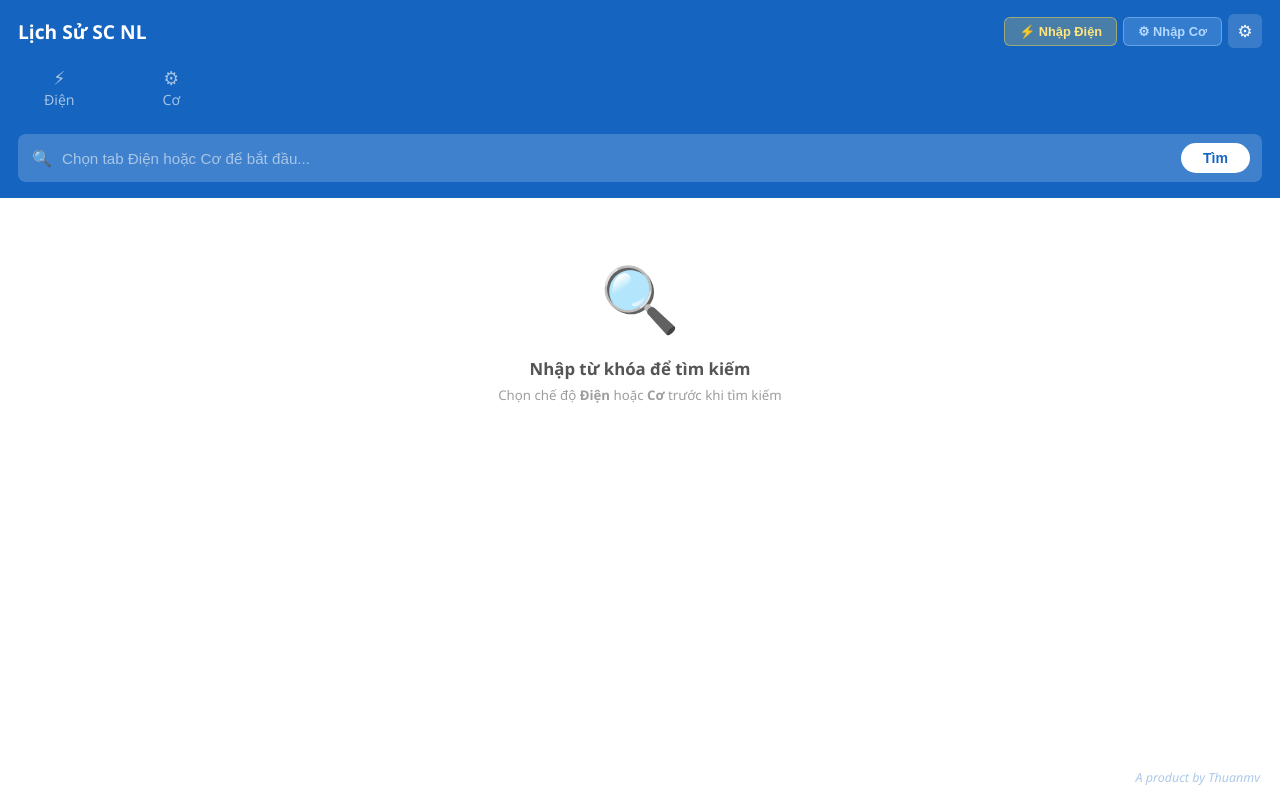
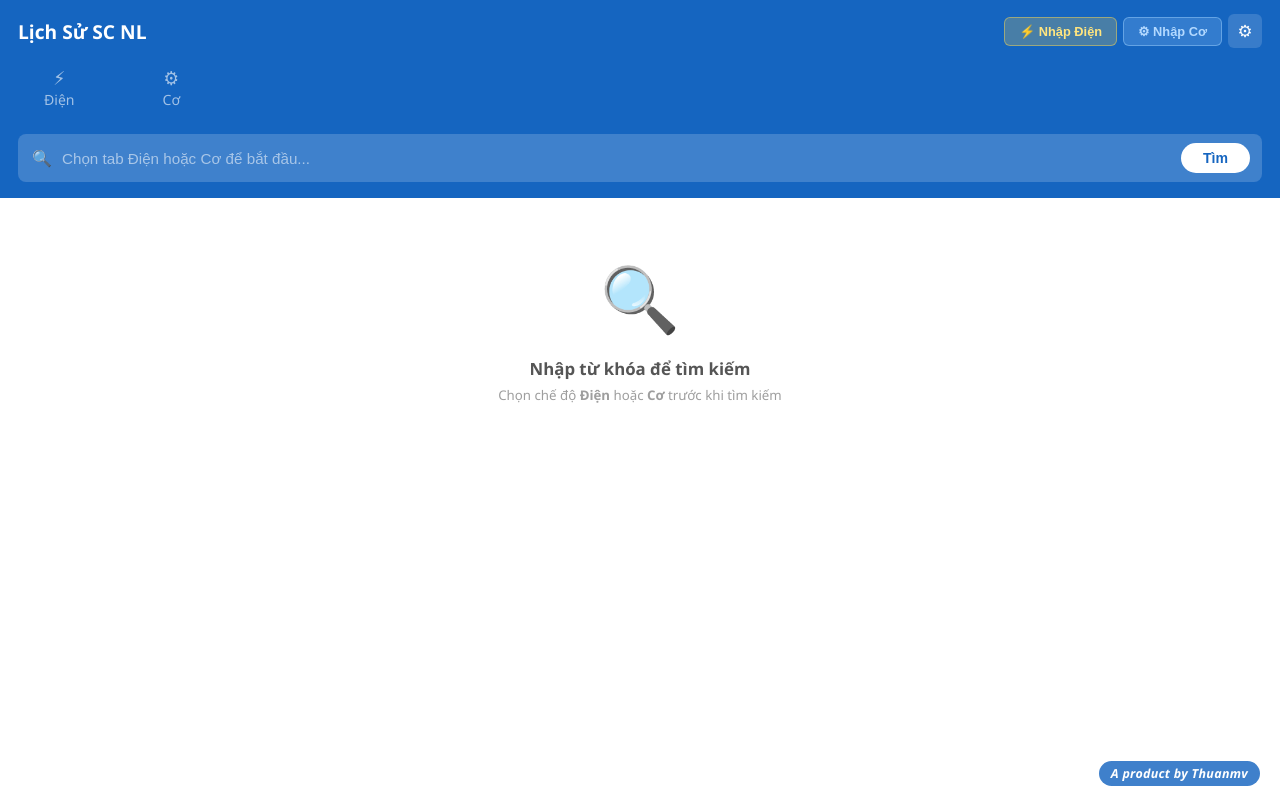
Before and after one commit to thuanmvvt4-maker/lichsu-scnl, a plain HTML site: page index.html in a window 1280 px wide. Drawn offline with Linux system fonts and the light colour scheme.

Commit message:
Footer logo white bold with blue badge

```diff
--- a/index.html
+++ b/index.html
@@ -157,8 +157,11 @@ mark { background:#fff176; color:inherit; border-radius:2px; padding:0 1px; }
 /* ── Footer ── */
 .footer-logo {
   position: fixed; bottom: 14px; right: 20px;
-  font-size:0.78rem; color:rgba(21,101,192,0.35); font-style:italic; font-weight:400;
+  font-size:0.78rem; color:#fff; font-style:italic; font-weight:600;
+  background: rgba(21,101,192,0.82);
+  padding: 4px 12px; border-radius: 20px;
   pointer-events: none; user-select: none;
+  letter-spacing: 0.3px;
 }
 
 /* ════ SETTINGS MODAL ════ */
```
